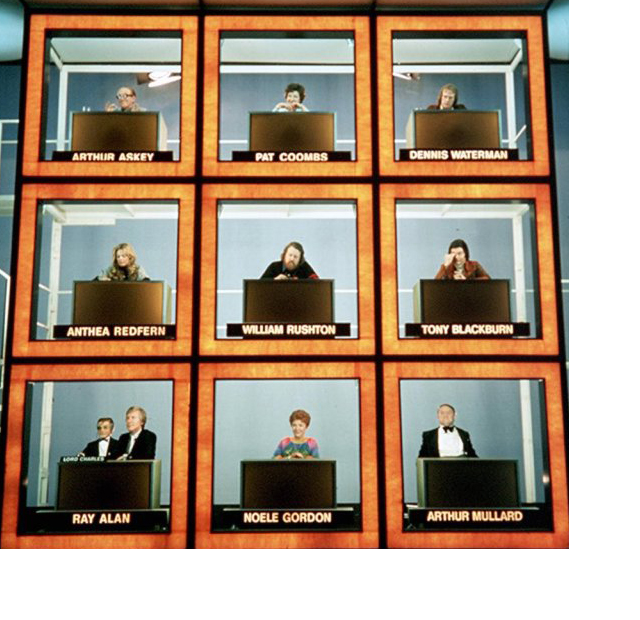
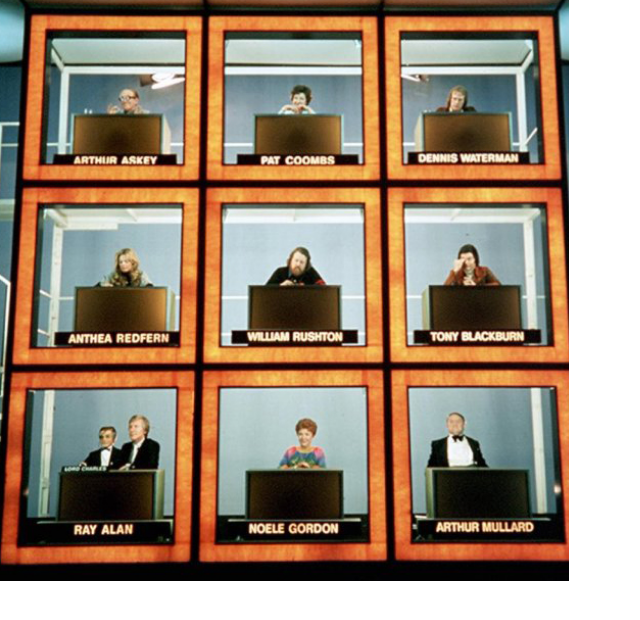
Before and after one commit to alfaguru/squares, a website built with Parcel: page index.html in a window 1280 px wide. Shown: the whole page, without its empty margins (0-640 px from the left). Built offline with nearby package versions, Linux system fonts and the light colour scheme.

Commit message:
Fix size issues

```diff
--- a/css/squares.css
+++ b/css/squares.css
@@ -1,6 +1,8 @@
 div.squares {
   background-image: url("../img/squares.jpg");
-  width: 100%;
+  background-size: cover;
+  width: 100vw;
+  height: 102vw;
   max-width: 569px;
   max-height: 581px;
 }
@@ -18,11 +20,11 @@ div.cell.splat {
   background-repeat: no-repeat;
 }
 div.row-1 {
-  height: 176px;
+  height: 30%;
 }
 div.row-2 {
-  height: 178px;
+  height: 32%;
 }
 div.row-3 {
-  height: 195px;
+  height: 35%;
 }
--- a/index.html
+++ b/index.html
@@ -3,6 +3,9 @@
 
 <head>
   <meta charset="utf-8">
+  <meta name="MobileOptimized" content="width" />
+  <meta name="HandheldFriendly" content="true" />
+  <meta name="viewport" content="width=device-width, initial-scale=1.0" />
   <title>Pick a square!</title>
   <!-- Place favicon.ico in the root directory -->
 
```
